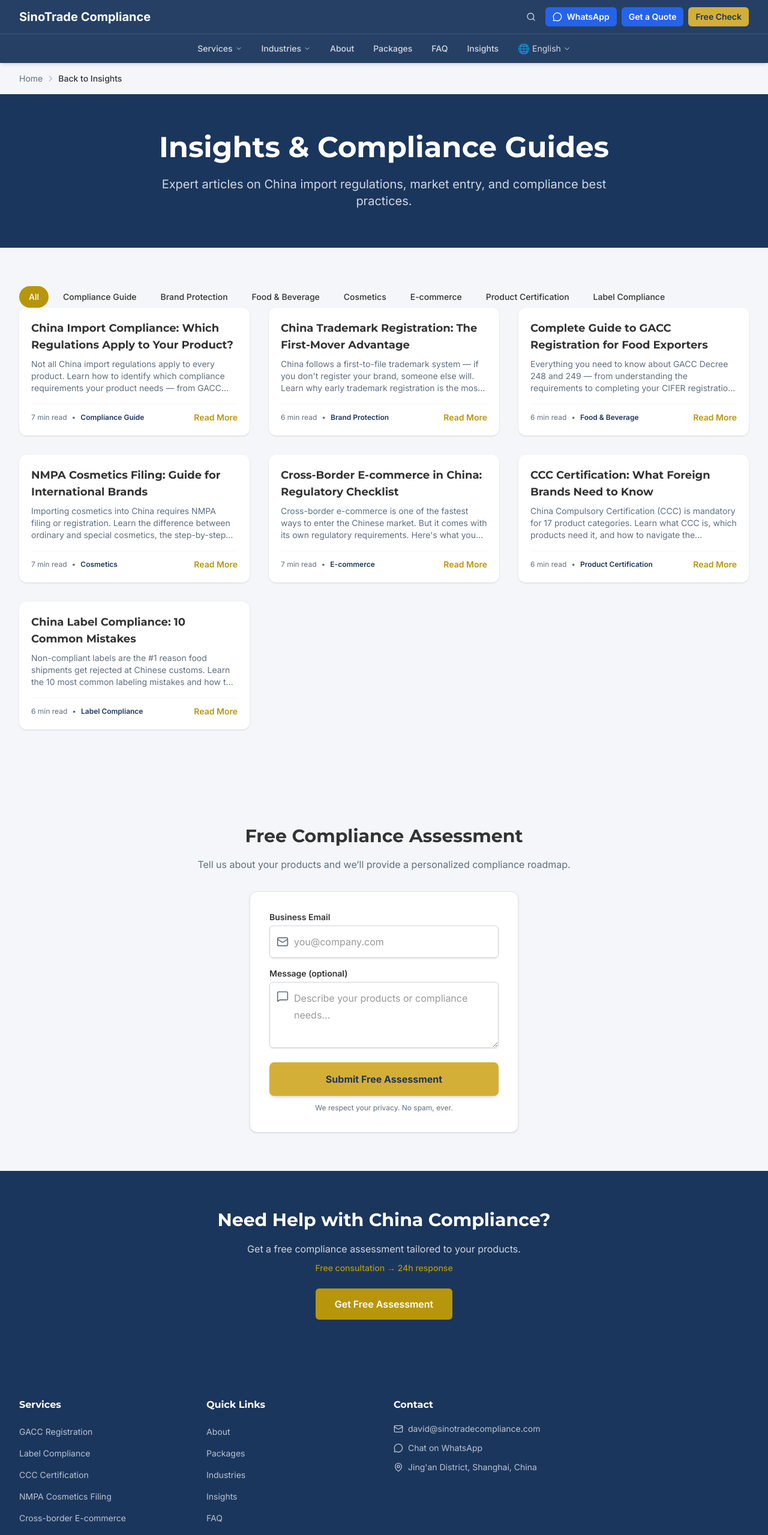
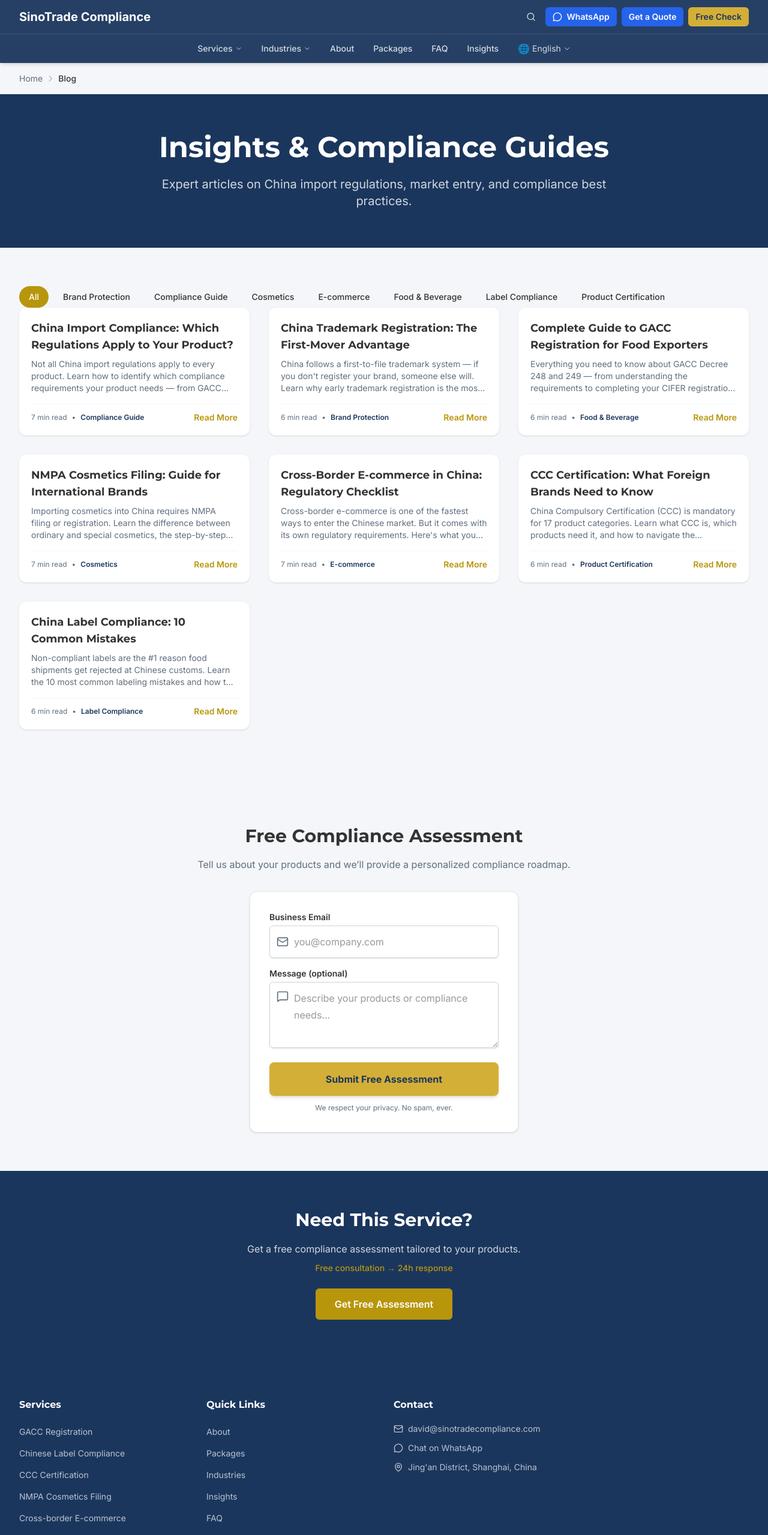
Before and after one commit to seasea-clouds/trade-web, a Next.js app in the folder apps/blog/: page /en/blog/ in a window 1280 px wide. Shown: the top 2559 px of the page at 60% size. Built offline with nearby package versions, Linux system fonts and the light colour scheme.

Commit message:
fix: sort blog categories alphabetically, fix english messages for 1:1 match with old site

```diff
--- a/apps/blog/messages/en.json
+++ b/apps/blog/messages/en.json
@@ -5,14 +5,14 @@
     "readMore": "Read More",
     "categories": "Categories",
     "all": "All",
-    "backToBlog": "Back to Insights",
+    "backToBlog": "Blog",
     "backToHome": "Back to Home",
     "pagination": "Page",
     "noPosts": "No posts found.",
     "publishedOn": "Published on",
     "author": "David Zhang",
-    "ctaTitle": "Need Help with China Compliance?",
-    "ctaSubtitle": "Get a free compliance assessment from our expert team.",
+    "ctaTitle": "Need This Service?",
+    "ctaSubtitle": "Get a free compliance assessment tailored to your products.",
     "ctaButton": "Get Free Assessment",
     "readTime": "min read",
     "postNotFound": "Post Not Found",
@@ -77,7 +77,7 @@
   "Footer": {
     "services": "Services",
     "gaccRegistration": "GACC Registration",
-    "labelCompliance": "Label Compliance",
+    "labelCompliance": "Chinese Label Compliance",
     "cccCertification": "CCC Certification",
     "cosmeticsFiling": "NMPA Cosmetics Filing",
     "crossBorderEcommerce": "Cross-border E-commerce",
--- a/apps/blog/src/app/[locale]/blog/page.tsx
+++ b/apps/blog/src/app/[locale]/blog/page.tsx
@@ -35,14 +35,7 @@ function getCategories(posts: { category: string }[]): string[] {
   for (const p of posts) {
     if (p.category) cats.add(p.category);
   }
-  // Preserve order of first appearance for stability
-  const ordered: string[] = [];
-  for (const p of posts) {
-    if (p.category && !ordered.includes(p.category)) {
-      ordered.push(p.category);
-    }
-  }
-  return ordered;
+  return [...cats].sort();
 }
 
 export default async function BlogHome({ params }: { params: Promise<{ locale: string }> }) {
```
